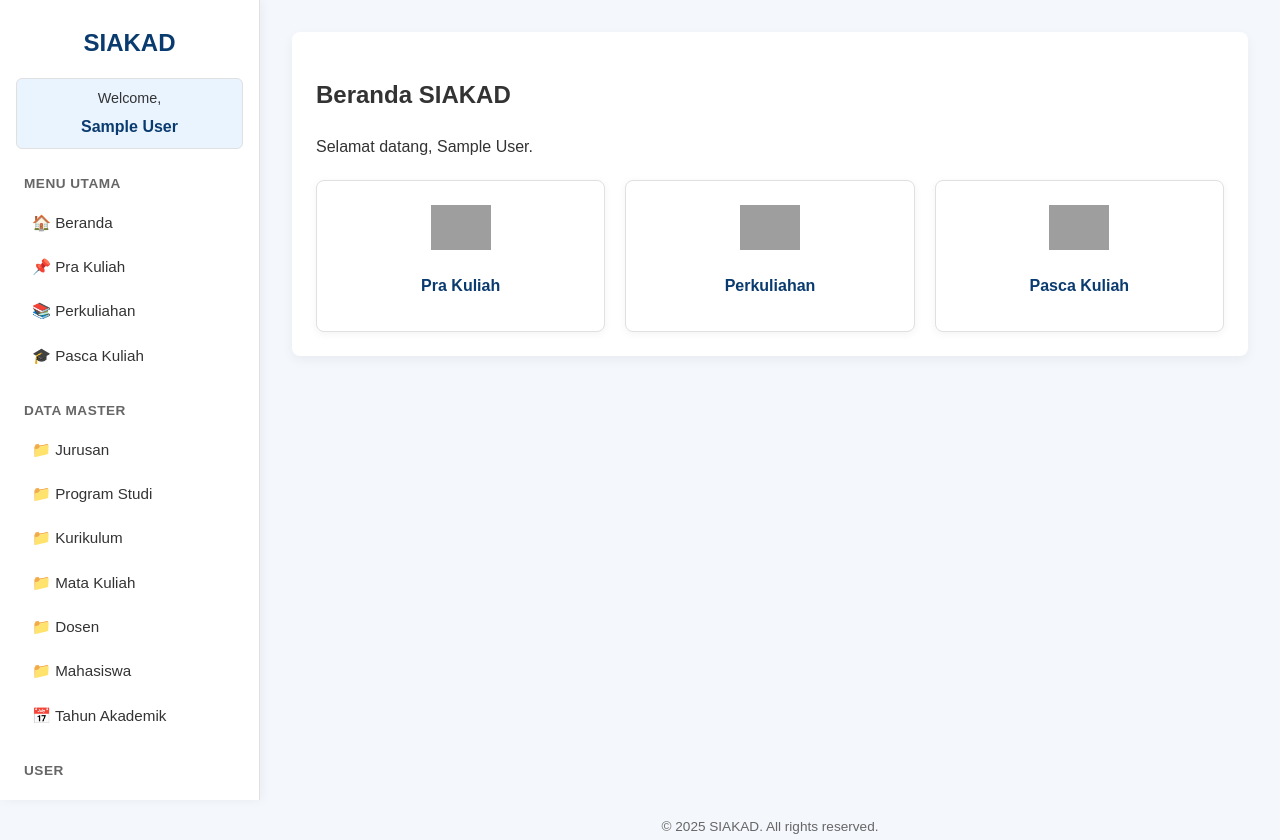
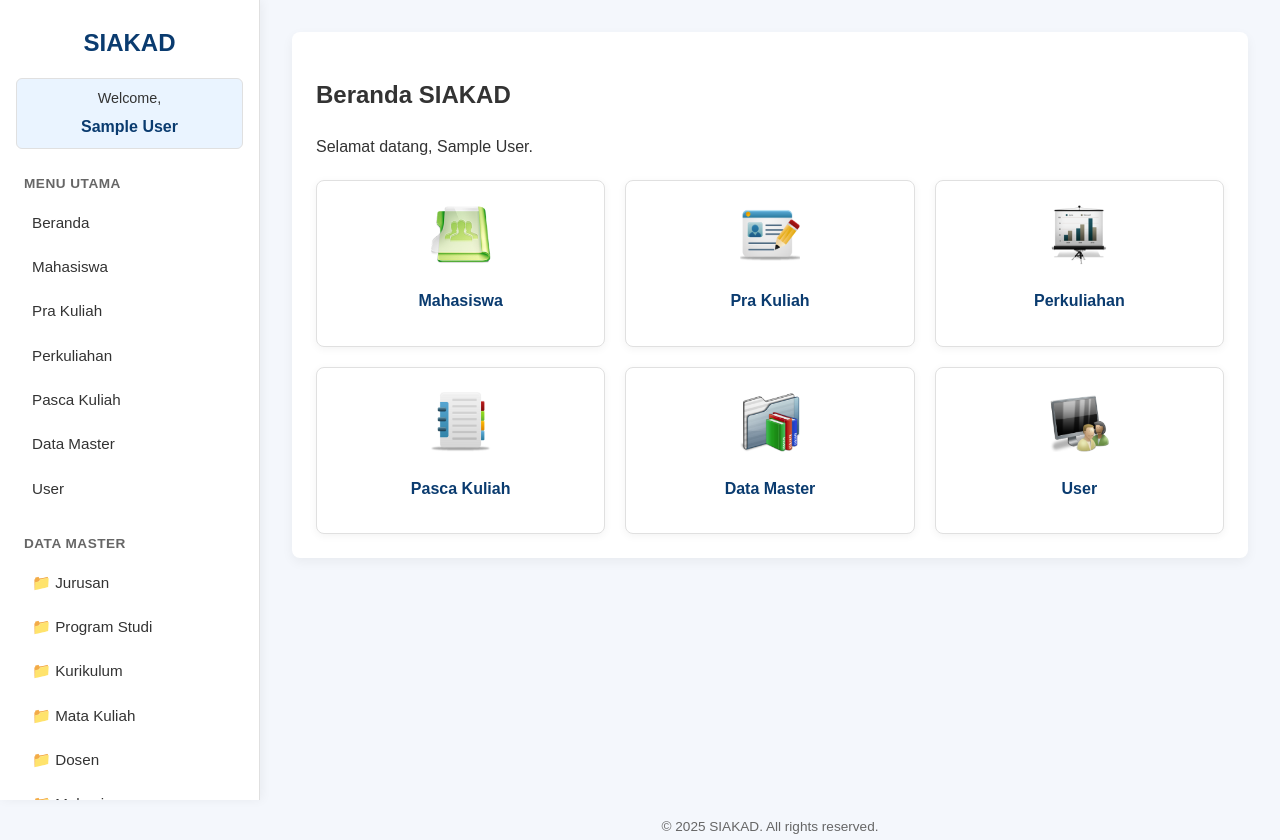
Before and after one commit to Abdul-anip/siak, a PHP site: page / in a window 1280 px wide. Shown: the top 840 px of the page. Run offline with PHP 8.4, Linux system fonts and the light colour scheme; the visitor is signed in with stand-in values (Sample User, id 1); grey boxes are pictures that could not be loaded.

Commit message:
WIP:conten prakuliah

```diff
--- a/index.php
+++ b/index.php
@@ -58,6 +58,10 @@ switch ($page) {
         require "views/prakuliah/index.php";
         break;
 
+    case "daftarKelas":
+        require "views/daftarKelas/index.php";
+        break;
+
     case "perkuliahan":
         require "views/perkuliahan/index.php";
         break;
@@ -65,6 +69,9 @@ switch ($page) {
     case "pascakuliah":
         require "views/pascakuliah/index.php";
         break;
+
+
+
 
     /* ===================== DATA MASTER ===================== */
     case "jurusan":
--- a/views/beranda.php
+++ b/views/beranda.php
@@ -11,16 +11,28 @@ include "views/layout/sidebar.php";
 
     <div style="display:grid;grid-template-columns:repeat(3,1fr);gap:20px;margin-top:20px">
         <div class="menu-box" onclick="location.href='index.php?page=prakuliah'">
-            <img src="assets/icons/prakuliah.png" style="width:60px">
+            <img src="assets/img/folder-mhs.png" style="width:60px">
+            <div class="menu-title">Mahasiswa</div>
+        </div>
+        <div class="menu-box" onclick="location.href='index.php?page=prakuliah'">
+            <img src="assets/img/prakuliah.png" style="width:60px">
             <div class="menu-title">Pra Kuliah</div>
         </div>
         <div class="menu-box" onclick="location.href='index.php?page=perkuliahan'">
-            <img src="assets/icons/perkuliahan.png" style="width:60px">
+            <img src="assets/img/perkuliahan.png" style="width:60px">
             <div class="menu-title">Perkuliahan</div>
         </div>
         <div class="menu-box" onclick="location.href='index.php?page=pascakuliah'">
-            <img src="assets/icons/pascakuliah.png" style="width:60px">
+            <img src="assets/img/pascakuliah.png" style="width:60px">
             <div class="menu-title">Pasca Kuliah</div>
+        </div>
+        <div class="menu-box" onclick="location.href='index.php?page=pascakuliah'">
+            <img src="assets/img/data_master.png" style="width:60px">
+            <div class="menu-title">Data Master</div>
+        </div>
+        <div class="menu-box" onclick="location.href='index.php?page=pascakuliah'">
+            <img src="assets/img/user.png" style="width:60px">
+            <div class="menu-title">User</div>
         </div>
     </div>
 </div>
--- a/views/layout/sidebar.php
+++ b/views/layout/sidebar.php
@@ -5,10 +5,13 @@
     </div>
 
     <div class="menu-title">Menu Utama</div>
-    <a href="index.php?page=beranda">🏠 Beranda</a>
-    <a href="index.php?page=prakuliah">📌 Pra Kuliah</a>
-    <a href="index.php?page=perkuliahan">📚 Perkuliahan</a>
-    <a href="index.php?page=pascakuliah">🎓 Pasca Kuliah</a>
+    <a href="index.php?page=beranda">Beranda</a>
+    <a href="index.php?page=mahasiswa">Mahasiswa</a>
+    <a href="index.php?page=prakuliah">Pra Kuliah</a>
+    <a href="index.php?page=perkuliahan">Perkuliahan</a>
+    <a href="index.php?page=pascakuliah">Pasca Kuliah</a>
+    <a href="index.php?page=dataMaster">Data Master</a>
+    <a href="index.php?page=user">User</a>
 
     <div class="menu-title">Data Master</div>
     <a href="index.php?page=jurusan">📁 Jurusan</a>
```
Also changed, not shown: views/dataMaster/index.php (added, +18 -0 lines), views/pascakuliah/index.php (added, +18 -0 lines), views/perkuliahan/index.php (added, +18 -0 lines), views/prakuliah/index.php (added, +32 -0 lines), assets/img/beasiswa.png (added), assets/img/data_master.png (added), assets/img/dosen.png (added), assets/img/folder-mhs.png (added), assets/img/kelas.png (added), assets/img/mahasiswa.png (added), assets/img/matakuliah.png (added), assets/img/pascakuliah.png (added), assets/img/perkuliahan.png (added), assets/img/prakuliah.png (added), 3 more files.
